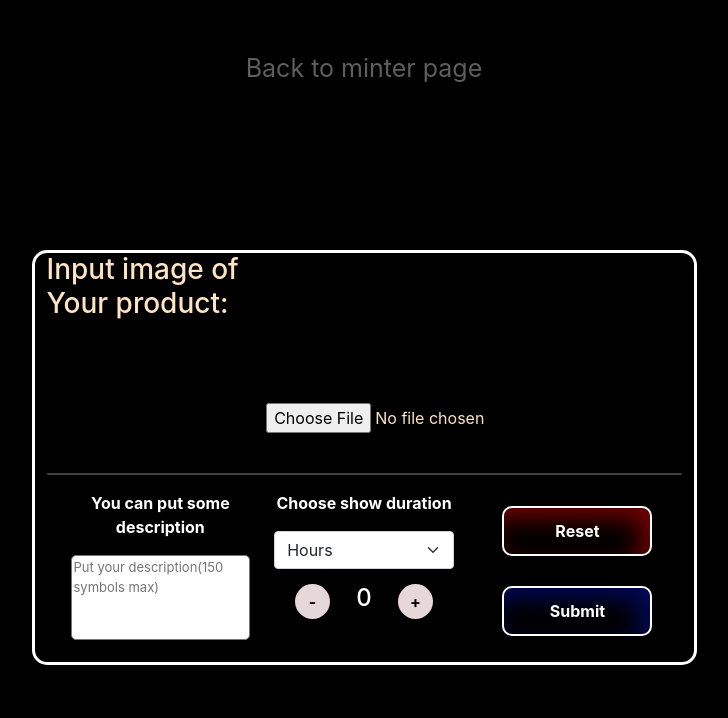
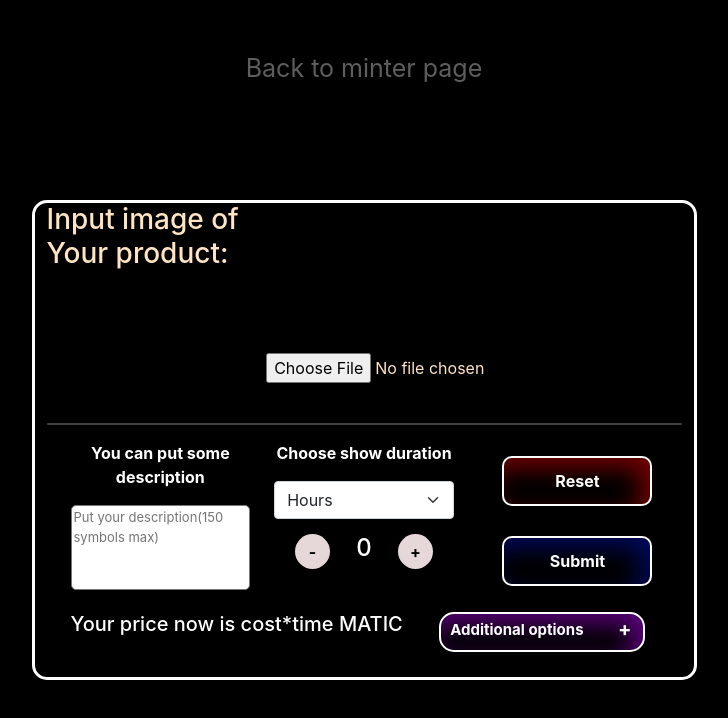
Before and after one commit to babo4ka/NFTcollectionRep, a React (Create React App) app: page /adsorder in a window 1280 px wide. Shown: the top 718 px of the page, without its empty margins (276-1004 px from the left). Built offline with nearby package versions, Linux system fonts and the light colour scheme.

Commit message:
12:28 05.02.2022

```diff
--- a/src/AdvertismentForm.js
+++ b/src/AdvertismentForm.js
@@ -57,7 +57,6 @@ const AdvertismentForm = ()=>{
                                     <h4 className="col-4">0</h4>
                                     <SiteButton cn="amount_btn col-4 dur_btn" tn="btn_text_amount" text="+"></SiteButton>
                                 </div>
-
                             </div>
 
                             <div className="col-md-4 btns_holder holder">
@@ -67,6 +66,22 @@ const AdvertismentForm = ()=>{
                                 </div>
                             </div>
 
+                        </div>
+
+                        <div className="row">
+                            <div className="col-12 col-lg-7 form_footer" id="price_text">
+                                <h5>Your price now is cost*time MATIC</h5>
+                            </div>
+
+                            <div className="col-12 col-lg-5 form_footer" id="add_btn_box">
+                                {/* <SiteButton id="add_btn" cn="" tn="add_btn_txt" text="Additional options"></SiteButton> */}
+                                <div className="container">
+                                    <div className="row" id="add_btn_block">
+                                        <div className="col-9 col-md-7 col-lg-9 text-truncate" id="add_txt">Additional options</div>
+                                        <div className="col-3 col-md-5 col-lg-3" id="add_icon">+</div>
+                                    </div>
+                                </div>
+                            </div>
                         </div>
 
                     </div>
--- a/src/AdvertismentForm.scss
+++ b/src/AdvertismentForm.scss
@@ -6,7 +6,7 @@
 
     color: bisque;
 
-    margin-top: 150px;
+    margin-top: 100px;
 
     min-height: 250px;
 }
@@ -94,3 +94,57 @@
 #submit_btn:hover{
     box-shadow: inset -10px 10px 25px #3443ce;
 }
+
+.form_footer{
+    min-height: 50px;
+
+    margin-bottom: 15px;
+}
+
+#price_text{
+    color: white;
+    font-weight: bold;
+    font-size: 20px;
+}
+
+@media (max-width:991px){
+    .form_footer{
+        text-align: center;
+    }
+}
+
+#add_btn_box{
+    text-align: right;
+}
+
+#add_btn_block{
+    background-color: black;
+    box-shadow: inset -10px 10px 25px #5A007A;
+
+    border: 2px solid white;
+
+    border-radius: 15px;
+
+    color: white;
+
+    font-weight: bold;
+
+    font-size: 15px;
+
+    height: 40px;
+}
+
+#add_btn_block:hover{
+    box-shadow: inset -10px 10px 25px #8d00c0;
+    cursor: pointer;
+}
+
+#add_txt{
+    padding: 5px;
+    text-align: center;
+}
+
+
+#add_icon{
+    font-size: 20px;
+}
```
Lines whose indentation alone changed are shown as unchanged.
